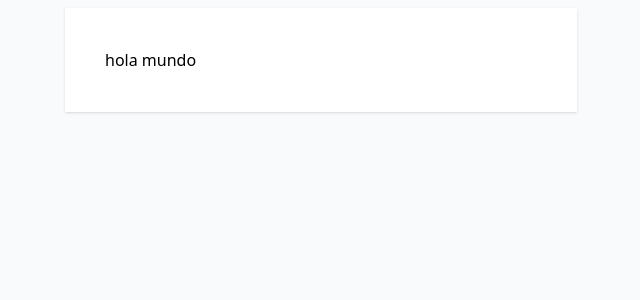
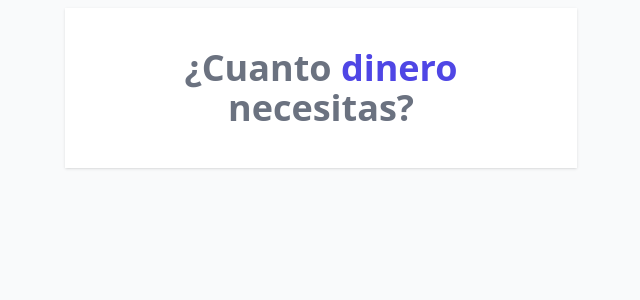
Before and after one commit to raxdevFrontier/Proyectos-HTML-CSS-JS, a React (Vite) app in the folder 65_REACT-cotizador-prestamos/: page / in a window 1280 px wide. Shown: the top 300 px of the page, without its empty margins (319-959 px from the left). Built offline with nearby package versions, Linux system fonts and the light colour scheme.

Commit message:
REACT-04_intro components + crear componente Header

```diff
--- a/65_REACT-cotizador-prestamos/src/App.jsx
+++ b/65_REACT-cotizador-prestamos/src/App.jsx
@@ -1,11 +1,12 @@
+import Header from './components/Header'
+
 function App() {
 
   /* Codigo JavaScript*/
-  const hola = 'hola mundo'
   return (
     /* Codigo HTML */
     <div className="my-2 max-w-lg mx-auto bg-white shadow p-10">
-      {hola}
+      <Header/>
     </div>
   )
 }
--- /dev/null
+++ b/65_REACT-cotizador-prestamos/src/components/Header.jsx
@@ -0,0 +1,10 @@
+function Header() {
+
+    return(
+        <h1 className="text-4xl font-extrabold text-center text-gray-500">
+            ¿Cuanto <span className="text-indigo-600">dinero </span> necesitas?
+        </h1>
+    )
+}
+
+export default Header
```
